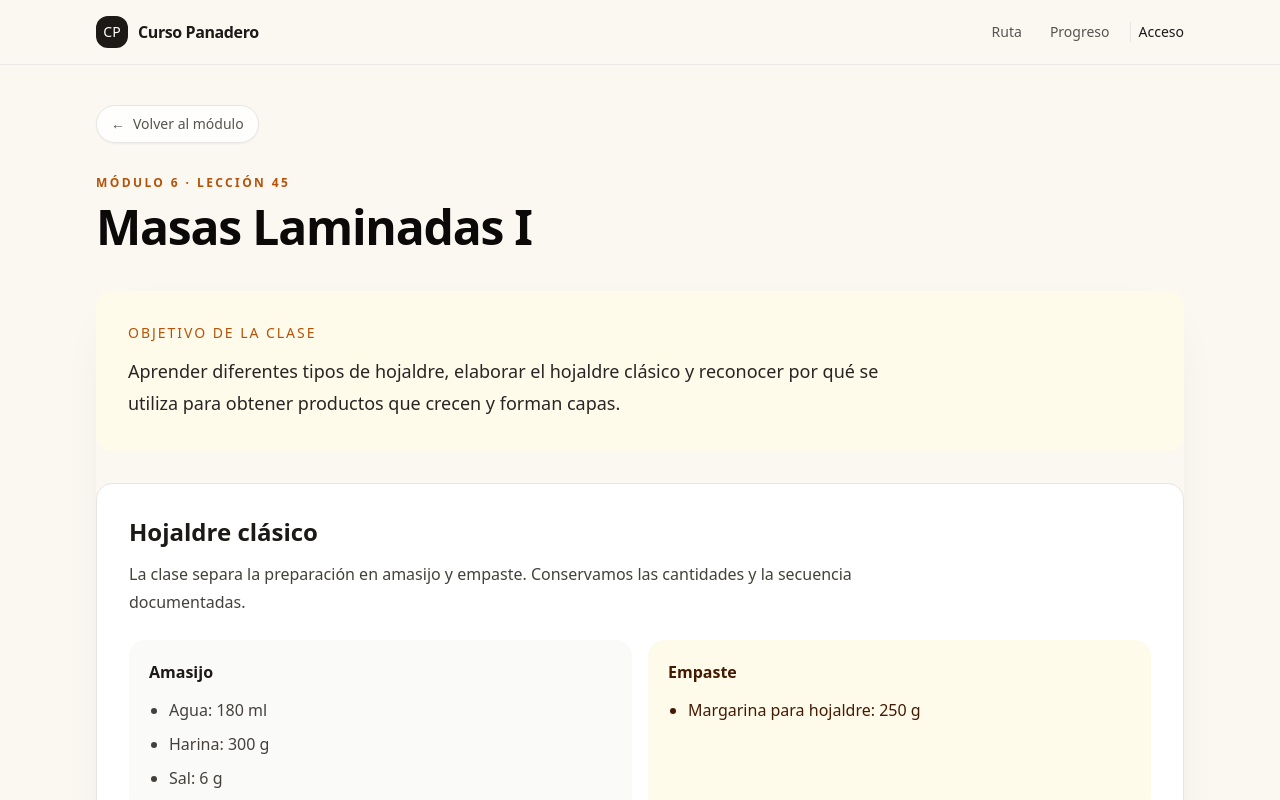
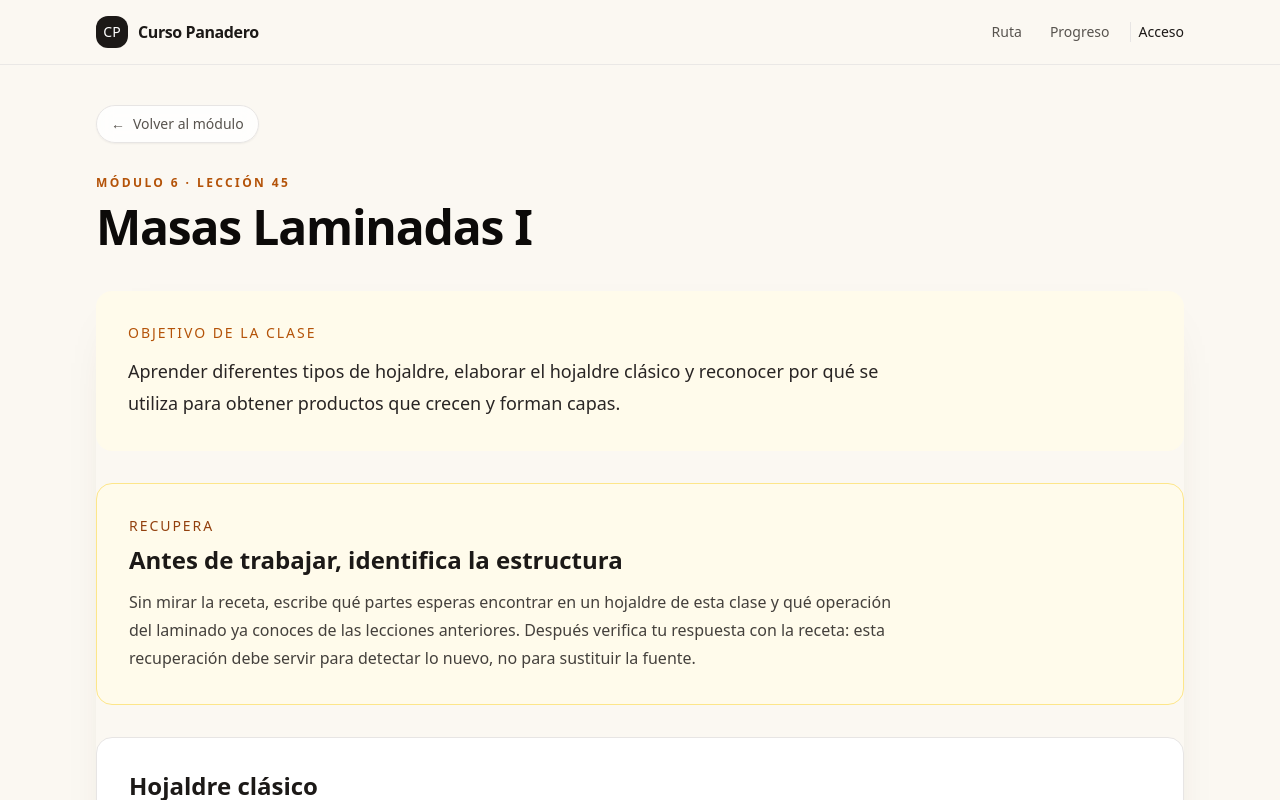
Before and after one commit to Drworm82/CursoPanadero, a Next.js app: page /leccion-masas-laminadas-I in a window 1280 px wide. Shown: the top 800 px of the page. Built offline with nearby package versions, Linux system fonts and the light colour scheme; no server answers.

Commit message:
pedagogia: recuperar antes de ejecutar hojaldre

```diff
--- a/pages/leccion-masas-laminadas-I.js
+++ b/pages/leccion-masas-laminadas-I.js
@@ -9,6 +9,12 @@ export default function LessonPage() {
         <section className="rounded-2xl bg-amber-50 p-6 sm:p-8">
           <p className="text-sm font-medium uppercase tracking-[0.14em] text-amber-700">Objetivo de la clase</p>
           <p className="mt-3 max-w-3xl text-lg leading-8 text-stone-800">Aprender diferentes tipos de hojaldre, elaborar el hojaldre clásico y reconocer por qué se utiliza para obtener productos que crecen y forman capas.</p>
+        </section>
+
+        <section className="rounded-2xl border border-amber-200 bg-amber-50 p-6 sm:p-8">
+          <p className="text-sm font-medium uppercase tracking-[0.14em] text-amber-800">Recupera</p>
+          <h2 className="mt-2 text-2xl font-semibold text-stone-900">Antes de trabajar, identifica la estructura</h2>
+          <p className="mt-3 max-w-3xl leading-7 text-stone-700">Sin mirar la receta, escribe qué partes esperas encontrar en un hojaldre de esta clase y qué operación del laminado ya conoces de las lecciones anteriores. Después verifica tu respuesta con la receta: esta recuperación debe servir para detectar lo nuevo, no para sustituir la fuente.</p>
         </section>
 
         <section className="rounded-2xl border border-stone-200 bg-white p-6 sm:p-8">
```
